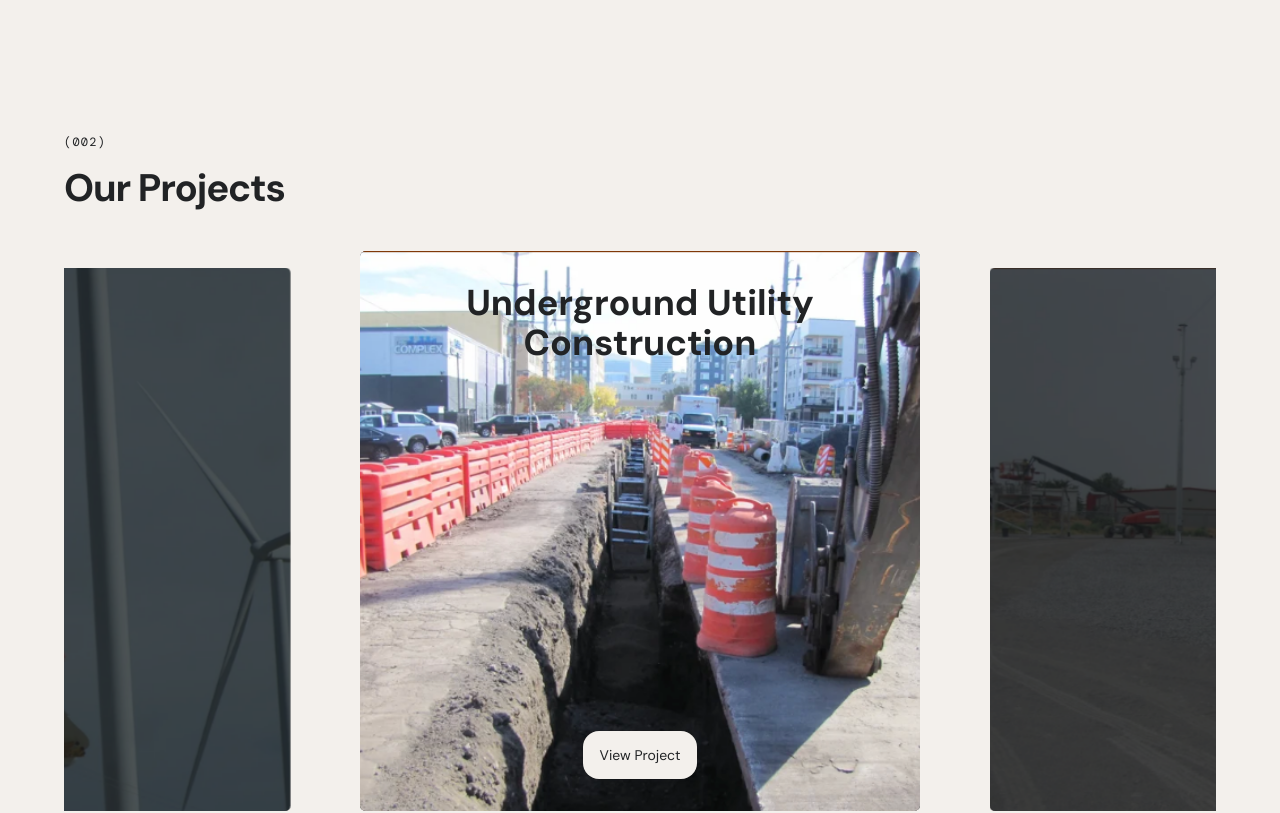
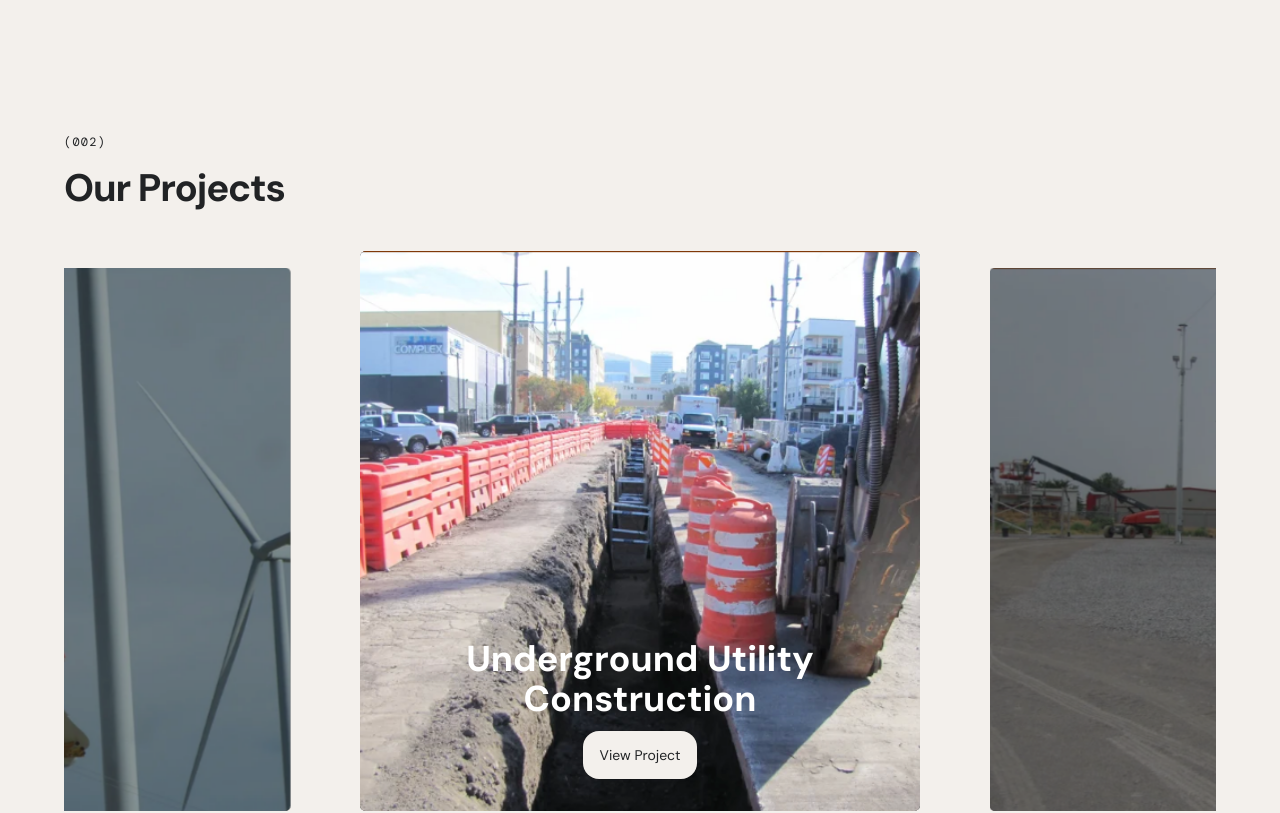
Before and after one commit to NolanBerg/pcubedeng, a Next.js app: page / in a window 1280 px wide. Shown: the part 1062-1875 px from the top of the page. Built offline with nearby package versions, Linux system fonts and the light colour scheme.

Commit message:
fix navigation issues, update ui for Our Services and carosel in Our Projects

```diff
--- a/app/page.jsx
+++ b/app/page.jsx
@@ -1,6 +1,6 @@
 'use client';
 
-import React, { useState, useEffect } from 'react';
+import React, { useState, useEffect, useLayoutEffect } from 'react';
 import { motion, AnimatePresence, LayoutGroup } from 'framer-motion';
 import Navbar from '../src/components/Navbar';
 import Hero from '../src/components/Hero';
@@ -17,14 +17,17 @@ export default function HomePage() {
   const [isLoading, setIsLoading] = useState(true);
   const [skipPreloader, setSkipPreloader] = useState(false);
 
-  useEffect(() => {
-    const hasVisited = sessionStorage.getItem('hasVisited') === 'true';
-
+  // useLayoutEffect runs before paint — prevents preloader flash for returning visitors
+  useLayoutEffect(() => {
+    const hasVisited = typeof window !== 'undefined' && sessionStorage.getItem('hasVisited') === 'true';
     if (hasVisited) {
-      // Internal navigation — skip preloader instantly
       setSkipPreloader(true);
       setIsLoading(false);
+    }
+  }, []);
 
+  useEffect(() => {
+    if (skipPreloader) {
       const scrollTarget = sessionStorage.getItem('scrollTarget');
       if (scrollTarget) {
         sessionStorage.removeItem('scrollTarget');
@@ -37,6 +40,7 @@ export default function HomePage() {
     }
 
     // Fresh visit — show preloader
+    sessionStorage.setItem('hasVisited', 'true');
     if ('scrollRestoration' in history) {
       history.scrollRestoration = 'manual';
     }
@@ -45,21 +49,20 @@ export default function HomePage() {
     const timer = setTimeout(() => {
       window.scrollTo(0, 0);
       document.body.style.overflow = '';
-      sessionStorage.setItem('hasVisited', 'true');
       setIsLoading(false);
     }, 1800);
     return () => {
       clearTimeout(timer);
       document.body.style.overflow = '';
     };
-  }, []);
+  }, [skipPreloader]);
 
   return (
     <LayoutGroup>
       <div className="relative min-h-screen bg-cream overflow-hidden">
-        {/* PRELOADER */}
+        {/* PRELOADER — only on fresh visit, never on internal nav */}
         <AnimatePresence>
-          {isLoading && (
+          {isLoading && !skipPreloader && (
             <motion.div
               className="fixed inset-0 z-[100] flex items-center justify-center bg-black"
               exit={{
@@ -87,13 +90,13 @@ export default function HomePage() {
 
         {/* SITE */}
         <div className="relative z-10">
-          <Navbar isLoading={isLoading} premiumEase={premiumEase} />
+          <Navbar isLoading={isLoading && !skipPreloader} premiumEase={premiumEase} />
 
           <motion.div
             initial={skipPreloader ? { opacity: 1, y: 0 } : { opacity: 0, y: 40 }}
             animate={{
-              opacity: isLoading ? 0 : 1,
-              y: isLoading ? 40 : 0,
+              opacity: isLoading && !skipPreloader ? 0 : 1,
+              y: isLoading && !skipPreloader ? 40 : 0,
             }}
             transition={skipPreloader ? { duration: 0 } : { duration: 1, delay: 0.5, ease: premiumEase }}
           >
--- a/src/components/Carousel.jsx
+++ b/src/components/Carousel.jsx
@@ -72,7 +72,7 @@ const Slide = ({ slide, offset, isCurrent, handleClick }) => {
         <img
           className="absolute inset-0 w-[120%] h-[120%] object-cover"
           style={{
-            opacity: isCurrent ? 1 : 0.4,
+            opacity: isCurrent ? 1 : 0.7,
             transition: 'opacity 0.6s ease-in-out',
           }}
           alt={title}
@@ -82,33 +82,26 @@ const Slide = ({ slide, offset, isCurrent, handleClick }) => {
         />
         {!isCurrent && (
           <div
-            className="absolute inset-0 bg-black/30"
+            className="absolute inset-0 bg-black/15"
             style={{ transition: 'opacity 1s ease' }}
           />
         )}
       </div>
 
+      {/* spacer to push content to bottom */}
+      <div className="flex-1" />
+
       <div
-        className="relative px-[4vmin]"
+        className="relative px-[4vmin] flex flex-col items-center gap-3"
         style={{
           opacity: isCurrent ? 1 : 0,
           visibility: isCurrent ? 'visible' : 'hidden',
           transition: 'opacity 1s ease-in-out',
         }}
       >
-        <h2 className="text-lg md:text-2xl lg:text-4xl font-semibold relative font-sans text-grey">
+        <h2 className="text-lg md:text-2xl lg:text-4xl font-semibold relative font-sans text-white">
           {title}
         </h2>
-      </div>
-
-      <div
-        className="relative px-[4vmin]"
-        style={{
-          opacity: isCurrent ? 1 : 0,
-          visibility: isCurrent ? 'visible' : 'hidden',
-          transition: 'opacity 1s ease-in-out',
-        }}
-      >
         <Link
           href={`/projects/${slug}`}
           onClick={(e) => e.stopPropagation()}
--- a/src/components/ImageGrid.jsx
+++ b/src/components/ImageGrid.jsx
@@ -4,7 +4,7 @@ import projects from '../data/projects';
 
 export default function ImageGrid() {
   return (
-    <section id="projects" className="px-6 md:px-10 lg:px-16 pb-20 md:pb-32">
+    <section id="projects" className="px-6 md:px-10 lg:px-16 pb-8 md:pb-12">
       <div className="max-w-[1600px] mx-auto">
         <FadeUp>
           <div className="mb-6">
--- a/src/components/Process.jsx
+++ b/src/components/Process.jsx
@@ -26,7 +26,7 @@ const services = [
 
 export default function Process() {
   return (
-    <section id="services-detail" className="text-white px-6 md:px-10 lg:px-16 py-12 md:py-20" style={{ backgroundColor: '#2F3336' }}>
+    <section id="services-detail" className="text-white px-6 md:px-10 lg:px-16 py-12 md:py-20" style={{ backgroundColor: '#3D4347' }}>
       <div className="max-w-[1600px] mx-auto">
         <FadeUp>
           <div className="mb-16">
```
